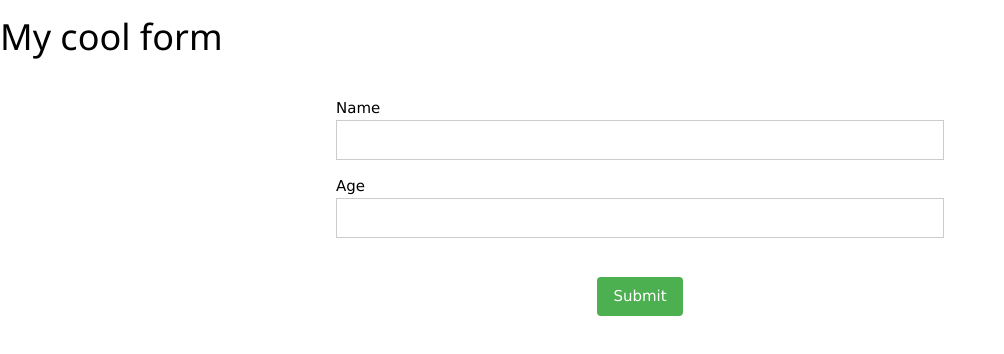
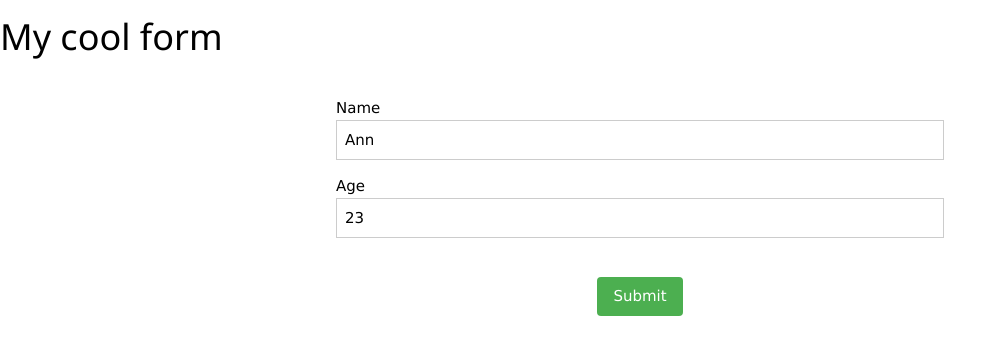
Before and after one commit to Annaliskirwa/_Crash_into_react, a React (Create React App) app in the folder myapp/: page / in a window 1280 px wide. Shown: the top 354 px of the page, without its empty margins (0-1004 px from the left). Built offline with nearby package versions, Linux system fonts and the light colour scheme.

Commit message:
Setting the initial age and name form

```diff
--- a/myapp/src/components/Form.jsx
+++ b/myapp/src/components/Form.jsx
@@ -2,8 +2,8 @@ import React,{useState} from "react";
 
 const Myform = ()=>{
     let int = {
-        name: "",
-        age: ""
+        name: "Ann",
+        age: "23"
     }
     const [inputs,setInputs] = useState(int);
     return (
@@ -13,11 +13,11 @@ const Myform = ()=>{
             <div className = "w3-card-3 w3-padding">
                 <p>
                     <label>Name</label>
-                    <input type = "text" className="w3-input w3-border"></input>
+                    <input value={inputs.name} type = "text" className="w3-input w3-border"></input>
                 </p>
                 <p>
                     <label>Age</label>
-                    <input type = "text" className="w3-input w3-border"></input>
+                    <input value={inputs.age} type = "text" className="w3-input w3-border"></input>
                 </p>
             </div>
             <div className = "w3-margin-top w3-center">
```
